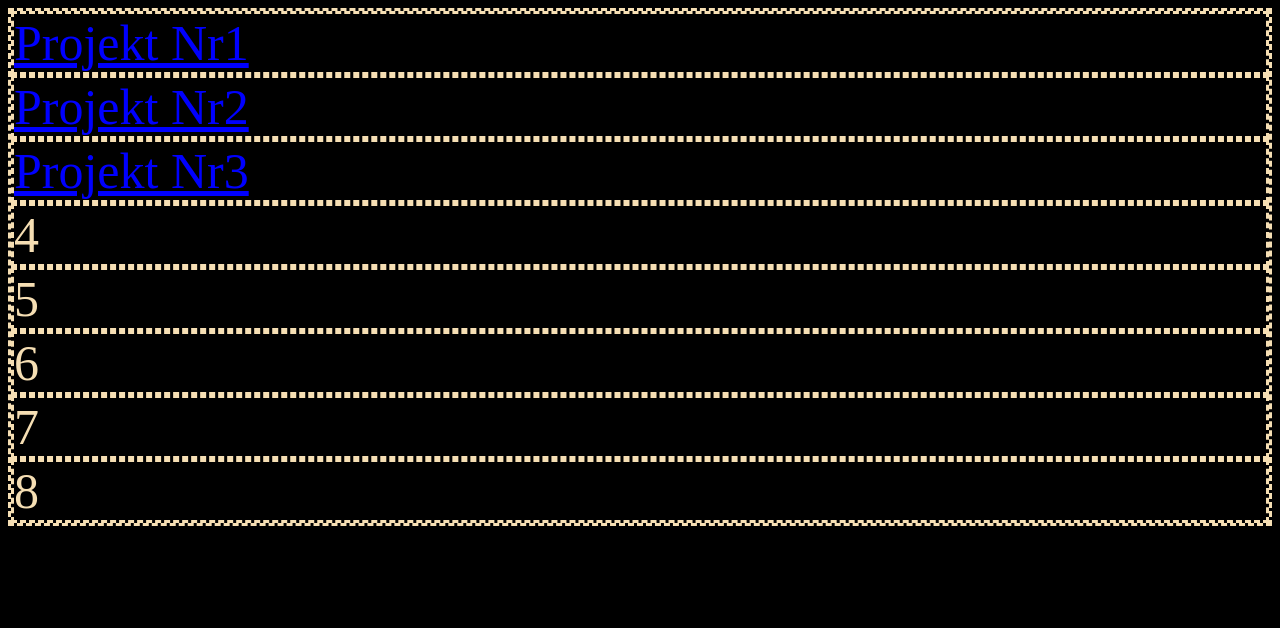
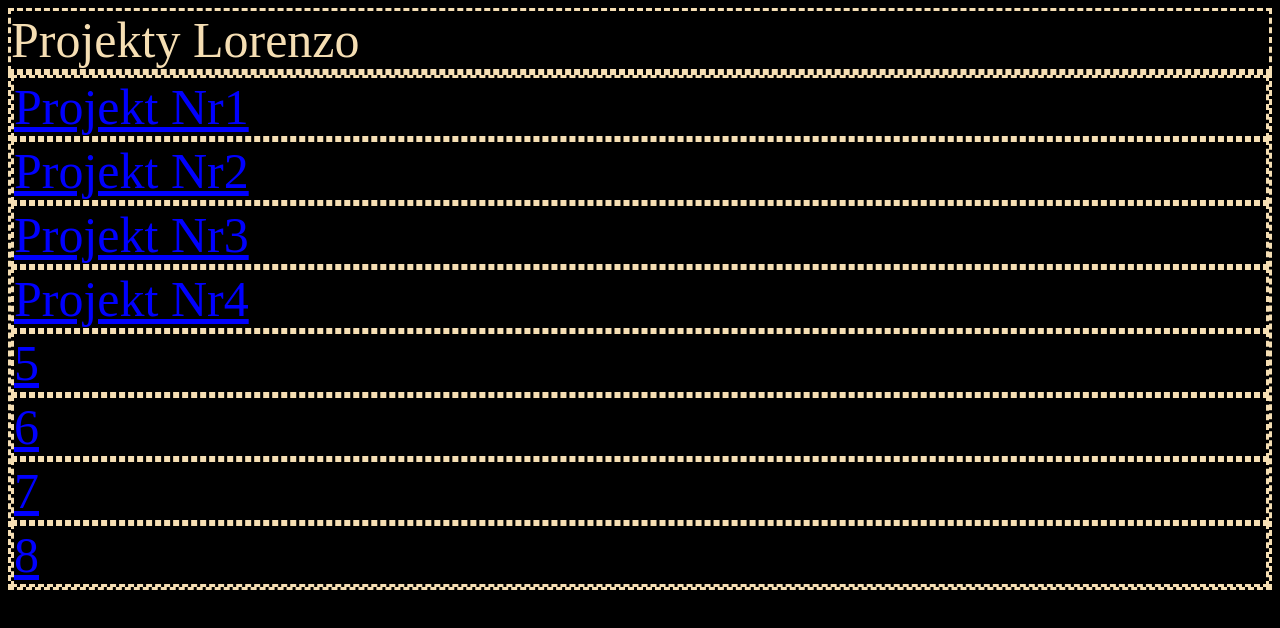
Before and after one commit to Airfunky/Projekt, a plain HTML site: page index.html in a window 1280 px wide. Drawn offline with Linux system fonts and the light colour scheme.

Commit message:
Update index.html

```diff
--- a/index.html
+++ b/index.html
@@ -8,11 +8,12 @@
     <title>Projekty</title>
 </head>
 <body>
+ <div class="tekst">Projekty Lorenzo</a></div><a>
     <div class="container">
   <div><a href="https://airfunky.github.io/Projekt1/">Projekt Nr1</a></div>
   <div><a href="https://airfunky.github.io/Projekt2/">Projekt Nr2</a></div>
   <div><a href="https://airfunky.github.io/Projekt3/">Projekt Nr3</a></div>
-  <div>4</div>
+  <div><a href="https://airfunky.github.io/Projekt4/">Projekt Nr4</div>
   <div>5</div>
   <div>6</div>
   <div>7</div>
```
